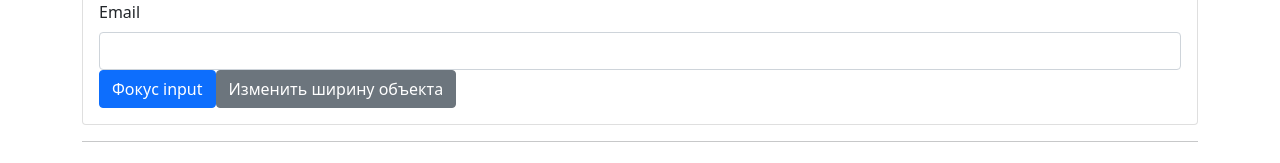
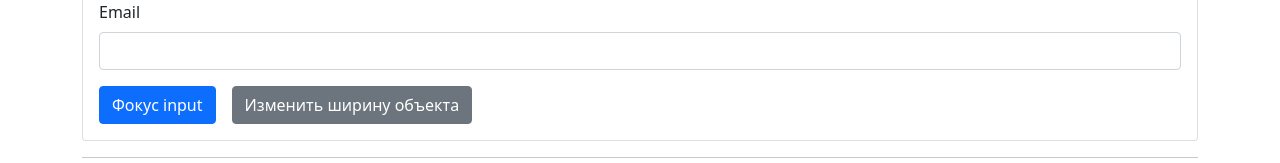
Before and after one commit to SaparowMaksat/React_Hooks, a React (Create React App) app in the folder start-hooks/: page /useRef in a window 1280 px wide. Shown: the part 737-900 px from the top of the page. Built offline with nearby package versions, Linux system fonts and the light colour scheme.

Commit message:
fixing style bugs

```diff
--- a/start-hooks/src/app/components/examples/useRef/programmableActions.jsx
+++ b/start-hooks/src/app/components/examples/useRef/programmableActions.jsx
@@ -23,13 +23,16 @@ const ProgrammableActionsExample = () => {
             <input
                 ref={inputRef}
                 type="email"
-                className="form-control"
+                className="form-control mb-3"
                 id="email"
             />
             <button className="btn btn-primary" onClick={handleClick}>
                 Фокус input
             </button>
-            <button className="btn btn-secondary" onClick={handleClickWidth}>
+            <button
+                className="btn btn-secondary ms-3"
+                onClick={handleClickWidth}
+            >
                 Изменить ширину объекта
             </button>
         </CardWrapper>
```
